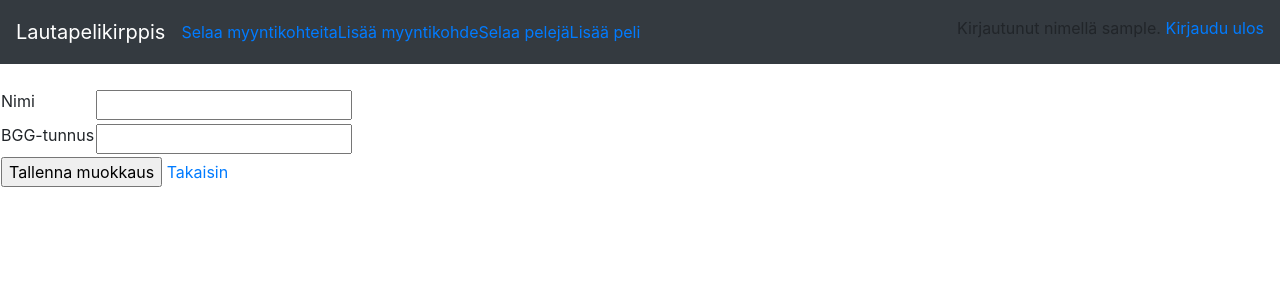
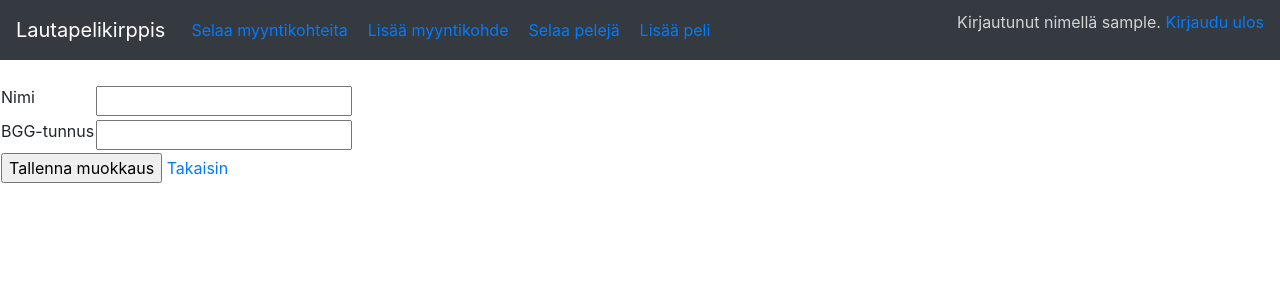
Before and after one commit to AaaDee/Lautapelikirppis, a Flask app: page /games/edit/1 in a window 1280 px wide. Shown: the top 300 px of the page. Run offline with Flask 2, Linux system fonts and the light colour scheme; the visitor is signed in with stand-in values (Sample User, id 1); data comes from the database, SQL or seed files in the repository; data that the repository does not hold is empty; some libraries are stand-ins or nearby versions.

Commit message:
css-formating added

```diff
--- /dev/null
+++ b/application/static/styles.css
@@ -0,0 +1,7 @@
+.nav-item  {
+    margin: 10px;
+}
+
+.navtext {
+    color: lightgray;
+}
--- a/application/templates/layout.html
+++ b/application/templates/layout.html
@@ -4,6 +4,7 @@
     <meta charset="utf-8">
     <title>Lautapelikirppis</title>
     <link rel="stylesheet" href="https://maxcdn.bootstrapcdn.com/bootstrap/4.0.0/css/bootstrap.min.css" integrity="sha384-Gn5384xqQ1aoWXA+058RXPxPg6fy4IWvTNh0E263XmFcJlSAwiGgFAW/dAiS6JXm" crossorigin="anonymous">
+    <link rel='stylesheet' type='text/css' href='{{ url_for('static', filename='styles.css') }}'>
   </head>
 
   <body>
@@ -28,15 +29,19 @@
                 <a href="{{ url_for('games_form') }}">Lisää peli</a>
               </li>
             </ul>
-            <div class="form-inline mt-2 mt-md-2">
+            <div class="form-inline mt-2 mt-md-0">
 
             {% if current_user.is_authenticated %}
-            <p>
+            <p class=navtext>
               Kirjautunut nimellä {{ current_user.username }}. <a href="{{ url_for('auth_logout') }}">Kirjaudu ulos</a>
             </p>
             {% else %}
+            <li class="nav-item">
             <a href="{{ url_for('auth_login') }}">Kirjaudu</a>
+            </li>
+            <li class="nav-item">
             <a href="{{ url_for('auth_register') }}">Rekisteröidy</a>
+            </li>
             {% endif %}
 
             </div>
--- a/application/templates/style.css
+++ /dev/null
@@ -1,3 +0,0 @@
-.nav-item .a .navbar-nav {
-     margin-top: 40px;
-}
```
